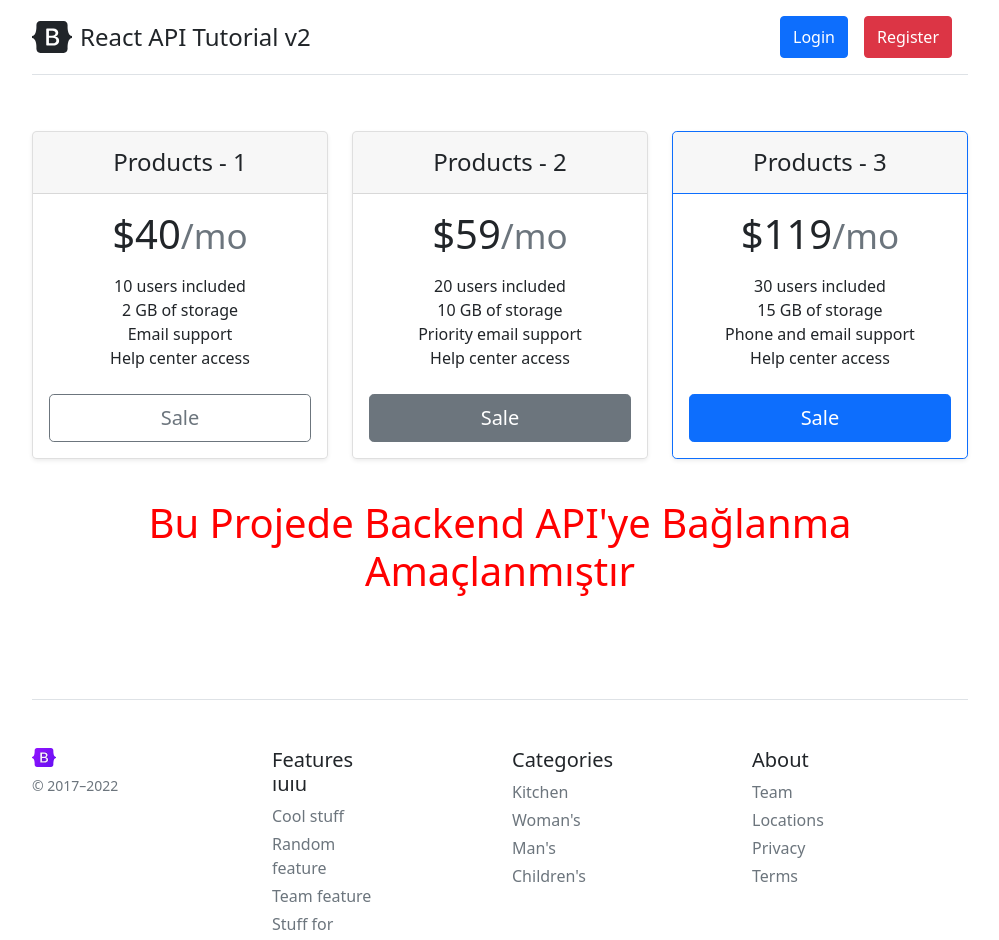
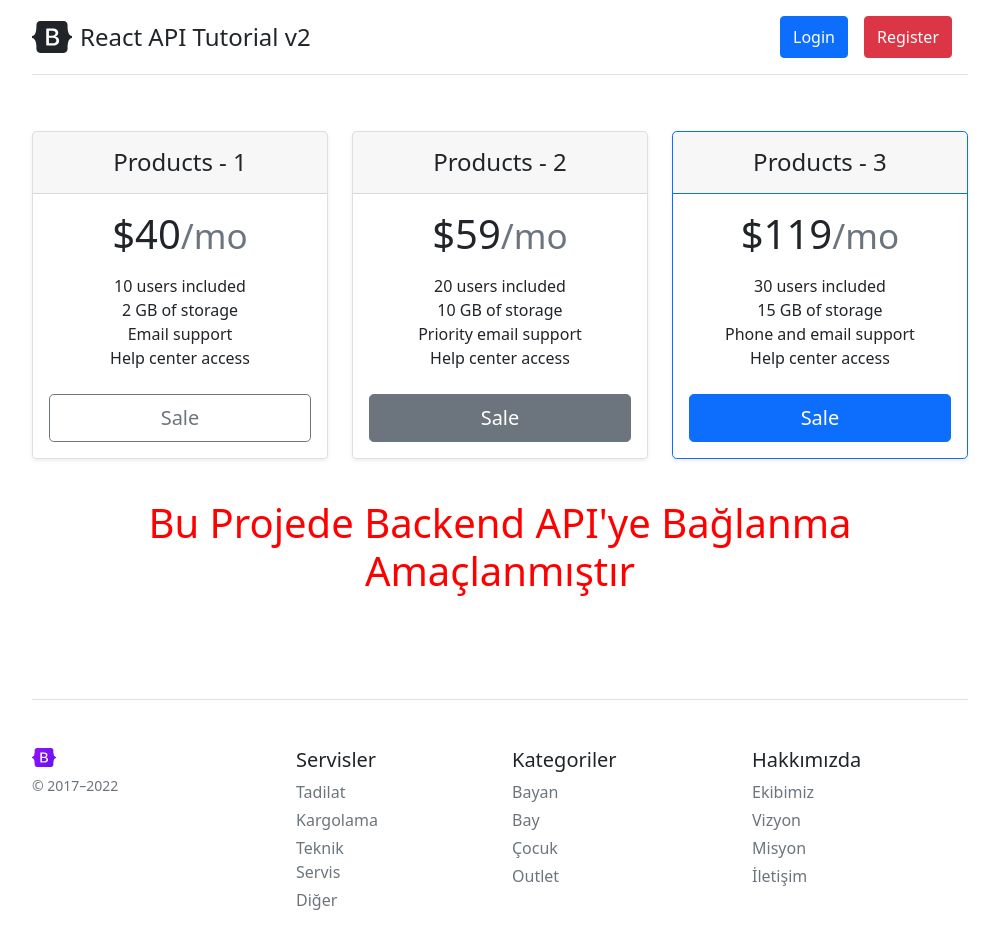
Before and after one commit to muratavci05/React_API_Tutorial_v2, a React (Create React App) app: page / in a window 1280 px wide. Shown: the top 940 px of the page, without its empty margins (140-1139 px from the left). Built offline with nearby package versions, Linux system fonts and the light colour scheme.

Commit message:
components modified footer files in index

```diff
--- a/src/App.js
+++ b/src/App.js
@@ -5,7 +5,6 @@ import Home from "./Pages/Home";
 
 import {
   HashRouter,
-  BrowserRouter,
   Routes,
   Route,
 
@@ -17,11 +16,11 @@ function App() {
     <div className="App">
 
     <Header />
-    <BrowserRouter>
+    <HashRouter>
     <Routes>
       <Route index element={<Home/>}/>
     </Routes>
-    </BrowserRouter>
+    </HashRouter>
     <Footer/>
 
 
--- a/src/Components/Footer/components/aboutMenu.js
+++ b/src/Components/Footer/components/aboutMenu.js
@@ -2,18 +2,28 @@
 import React from "react";
 
 
-const AboutMenu = () => {
+const AboutMenu = (props) => {
+  console.log("about Menu >>>", props);
+
+    const aboutMenu = props.menu.map ((item, index)=>{
+      console.log("footer menu item", item);
+
+        return(
+          <li className="mb-1">
+            <a className="link-secondary text-decoration-none"
+            href="#">{item}</a></li>
+        );
+    });
+
 
     return(
 
         <div className="col-6 col-md">
             <div className="col-6 col-md">
-        <h5>About</h5>
+        <h5>{props.title}</h5>
         <ul className="list-unstyled text-small">
-          <li className="mb-1"><a className="link-secondary text-decoration-none" href="#">Team</a></li>
-          <li className="mb-1"><a className="link-secondary text-decoration-none" href="#">Locations</a></li>
-          <li className="mb-1"><a className="link-secondary text-decoration-none" href="#">Privacy</a></li>
-          <li className="mb-1"><a className="link-secondary text-decoration-none" href="#">Terms</a></li>
+          {aboutMenu}
+
         </ul>
       </div>
 
--- a/src/Components/Footer/components/categoriesMenu.js
+++ b/src/Components/Footer/components/categoriesMenu.js
@@ -1,17 +1,26 @@
 
 import React from "react";
 
-const CategoriesMenu = () => {
+const CategoriesMenu = (props) => {
+  console.log("categoriMenu >>>", props);
+
+    const categoriesMenu = props.menu.map ((item, index)=>{
+          console.log("categories menu item", item);
+
+          return(
+            <li className="mb-1">
+              <a className="link-secondary text-decoration-none"
+              href="#">{item}</a></li>
+
+          )
+    })
 
     return(
         <div className="col-6 col-md">
             <div className="col-6 col-md">
-        <h5>Categories</h5>
+        <h5>{props.title}</h5>
         <ul className="list-unstyled text-small">
-          <li className="mb-1"><a className="link-secondary text-decoration-none" href="#">Kitchen</a></li>
-          <li className="mb-1"><a className="link-secondary text-decoration-none" href="#">Woman's</a></li>
-          <li className="mb-1"><a className="link-secondary text-decoration-none" href="#">Man's</a></li>
-          <li className="mb-1"><a className="link-secondary text-decoration-none" href="#">Children's</a></li>
+          {categoriesMenu}
         </ul>
       </div>
         </div>
--- a/src/Components/Footer/components/footer_menu.js
+++ b/src/Components/Footer/components/footer_menu.js
@@ -4,17 +4,24 @@ import React from "react";
 const FooterMenu = (props) => {
     console.log ("footer menu props >>>", props);
 
+    const footerMenu = props.menu.map((item, index )=>{
+            console.log (">>>footer menu item", item);
+
+            return(
+              <li className="mb-1">
+                <a className="link-secondary text-decoration-none"
+                href="#">{item}</a></li>
+
+            )
+    })
+
     return(
-        <div >
+        <div className="container">
             <div className="col-6 col-md">
-        <h5>Features ıuıu</h5>
+        <h5>{props.title}</h5>
         <ul className="list-unstyled text-small">
-          <li className="mb-1"><a className="link-secondary text-decoration-none" href="#">Cool stuff</a></li>
-          <li className="mb-1"><a className="link-secondary text-decoration-none" href="#">Random feature</a></li>
-          <li className="mb-1"><a className="link-secondary text-decoration-none" href="#">Team feature</a></li>
-          <li className="mb-1"><a className="link-secondary text-decoration-none" href="#">Stuff for developers</a></li>
-          <li className="mb-1"><a className="link-secondary text-decoration-none" href="#">Another one</a></li>
-          <li className="mb-1"><a className="link-secondary text-decoration-none" href="#">Last time</a></li>
+          {footerMenu}
+
         </ul>
       </div>
         </div>
--- a/src/Components/Footer/index.js
+++ b/src/Components/Footer/index.js
@@ -6,6 +6,8 @@ import FooterMenu from "./components/footer_menu";
 
 
 const Footer = (props) => {
+  console.log("footer menu props", props);
+
 
     return(
     <div className="container py-3">
@@ -15,16 +17,15 @@ const Footer = (props) => {
         <img className="mb-2" src={BootstrapLogo} alt="" width="24" height="19"/>
         <small className="d-block mb-3 text-muted">© 2017–2022</small>
       </div>
-        <div className="col-6 col-md">
-        <FooterMenu/>
+        <div className="col-3 col-md">
+        <FooterMenu title="Servisler" menu={["Tadilat","Kargolama","Teknik Servis","Diğer"]}/>
         </div>
         <div className="col-6 col-md">
-        <CategoriesMenu/>
+        <CategoriesMenu title="Kategoriler" menu={["Bayan","Bay","Çocuk","Outlet"]}/>
         </div>
         <div className="col-6 col-md">
-        <AboutMenu/>
+        <AboutMenu title="Hakkımızda" menu={["Ekibimiz","Vizyon","Misyon","İletişim"]}/>
         </div>
-
 
 
     </div>
```
